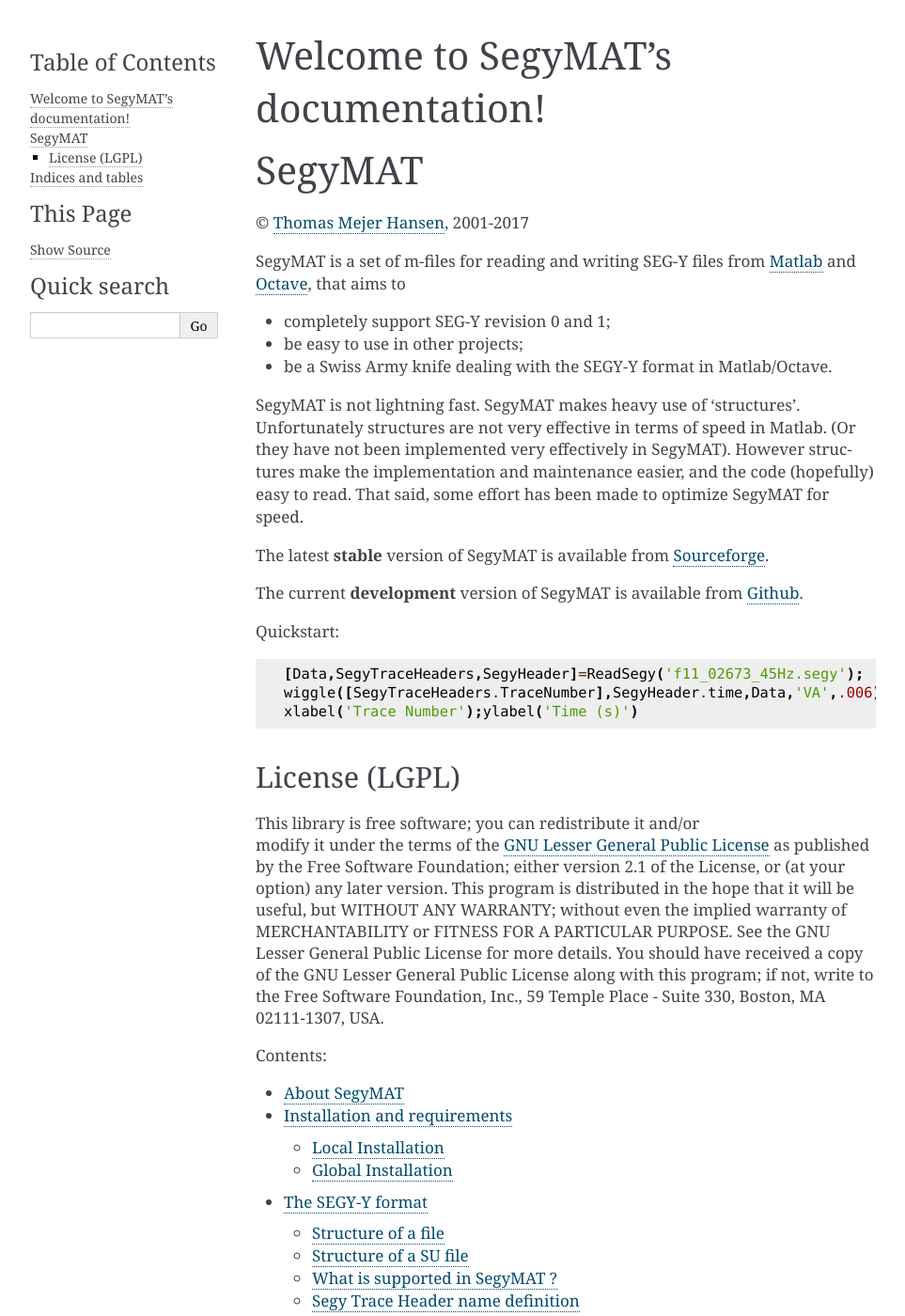
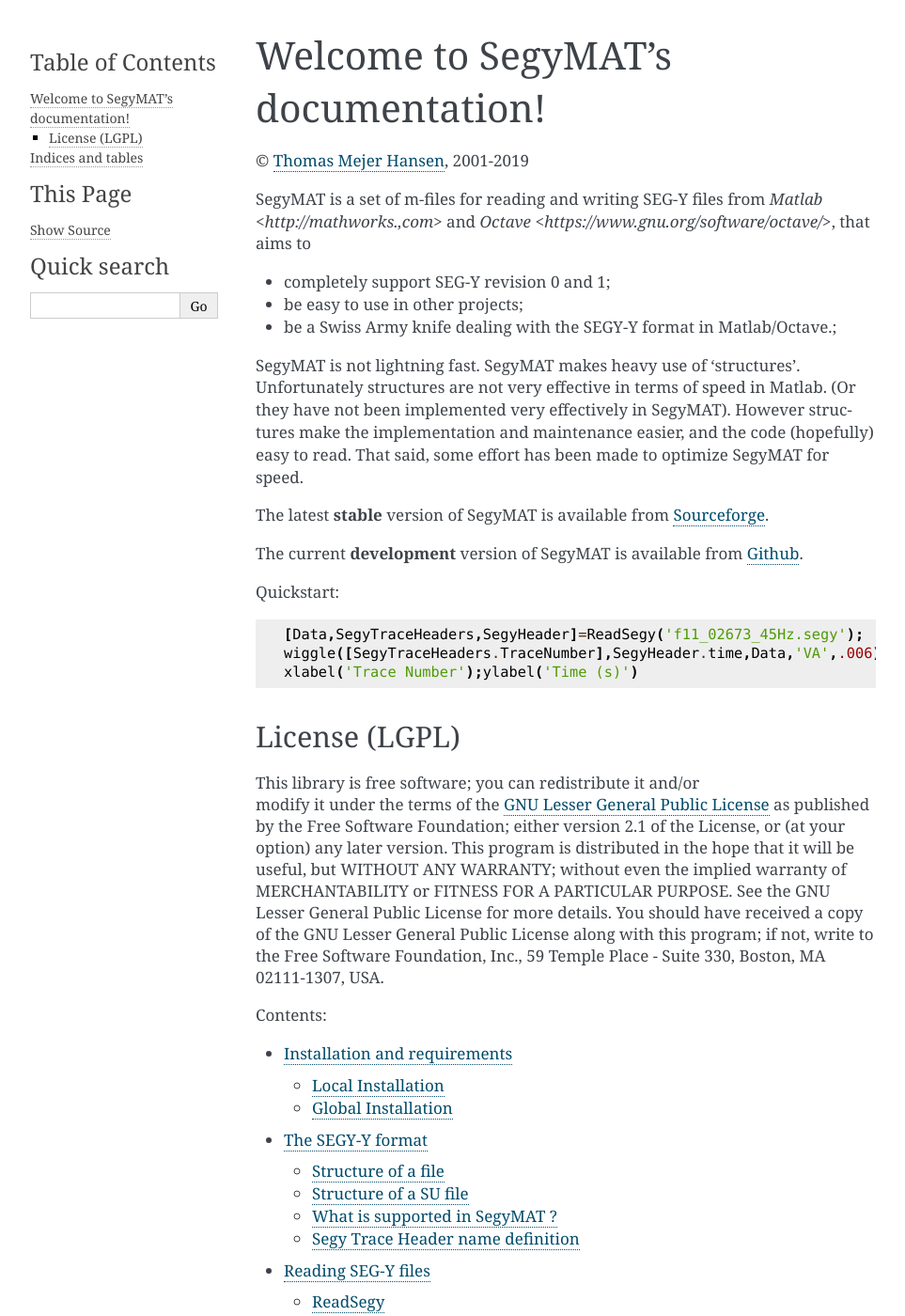
Before and after one commit to cultpenguin/segymat, a Sphinx documentation site: the page built from docs/source/index.rst, in a window 1280 px wide and 1400 px high. Shown: the whole window at 94% size, without its empty margins (148-1111 px from the left). Built offline with Sphinx 7.4.7, drawn with Linux system fonts in a browser that asks for light colours; formulas are drawn with MathJax 3.

Commit message:
Cleaning up after markdown impoert

```diff
--- a/docs/source/.#index.rst
+++ /dev/null
@@ -1 +0,0 @@
-tmeha@DESKTOP-UP4U2P0.544
--- a/docs/source/index.rst
+++ b/docs/source/index.rst
@@ -6,20 +6,17 @@
 Welcome to SegyMAT's documentation!
 ===================================
 
-SegyMAT
-=======
-
 © `Thomas Mejer Hansen <mailto:thomas.mejer.hansen@gmail.com>`__,
-2001-2017
+2001-2019
 
 SegyMAT is a set of m-files for reading and writing SEG-Y files from
-`Matlab <http://mathworks.,com>`__ and
-`Octave <https://www.gnu.org/software/octave/>`__, that aims to
+`Matlab <http://mathworks.,com>` and
+`Octave <https://www.gnu.org/software/octave/>`, that aims to
 
 -  completely support SEG-Y revision 0 and 1;
 -  be easy to use in other projects;
 -  be a Swiss Army knife dealing with the SEGY-Y format in
-   Matlab/Octave.
+   Matlab/Octave.;
 
 SegyMAT is not lightning fast. SegyMAT makes heavy use of 'structures'.
 Unfortunately structures are not very effective in terms of speed in
```
Also changed, not shown: other parts of docs/source/index.rst (+0 -1 lines), docs/source/preface.rst (deleted, +0 -22 lines).
